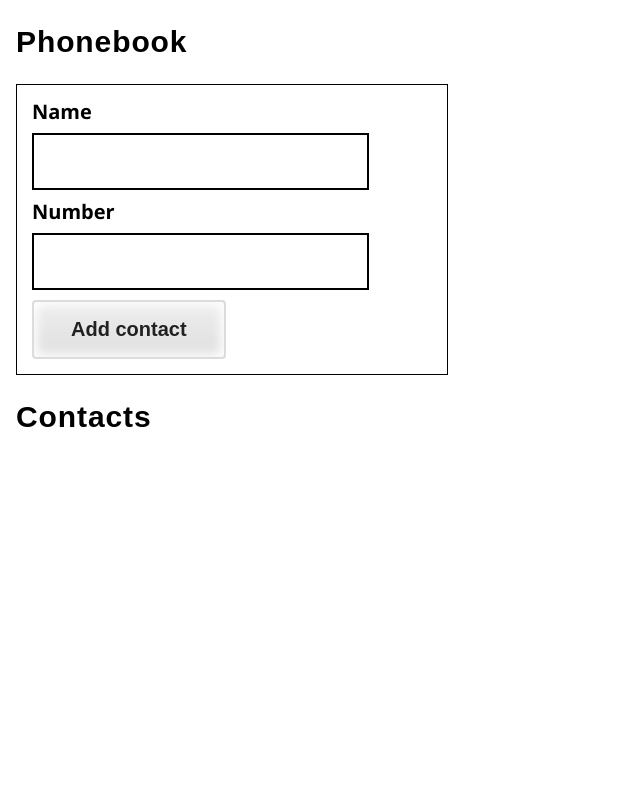
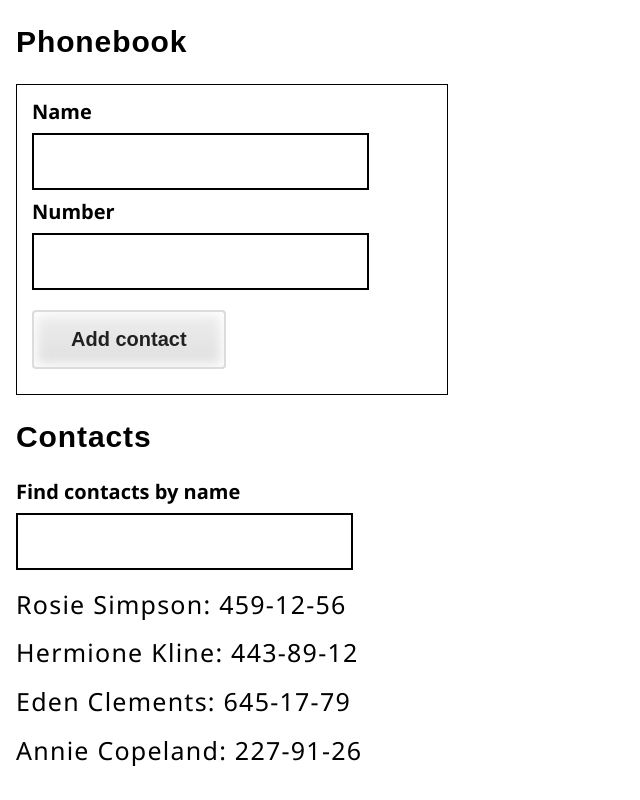
Before and after one commit to Illia-illia/goit-react-hw-03-phonebook, a React (Create React App) app: page / in a window 1280 px wide. Shown: the whole page, without its empty margins (0-640 px from the left). Built offline with nearby package versions, Linux system fonts and the light colour scheme.

Commit message:
add filter

```diff
--- a/src/components/App.jsx
+++ b/src/components/App.jsx
@@ -1,15 +1,23 @@
 import { Component } from 'react';
 import { nanoid } from 'nanoid';
-import { Formik, ErrorMessage } from 'formik';
+import { Formik } from 'formik';
 import * as yup from 'yup';
-import { Wrap, FormContact, Label, Input, Button } from './App.styled';
+import {
+  Wrap,
+  FormContact,
+  Label,
+  Input,
+  Button,
+  ErrorText,
+  FindInput,
+} from './App.styled';
 import { Section } from './Section/Section';
 import { ContactsList } from './ContactsList/ContactsList';
 
 const nameValidate =
   "^[a-zA-Zа-яА-Я]+(([' -][a-zA-Zа-яА-Я ])?[a-zA-Zа-яА-Я]*)*$";
 const phoneValidate = RegExp(
-  /^\(?([0-9]{3})\)?[-. ]?([0-9]{3})[-. ]?([0-9]{4})$/
+  /^((\\+[1-9]{1,4}[ \\-]*)|(\\([0-9]{1,3}\\)[ \\-]*)|([0-9]{1,4})[ \\-]*)*?[0-9]{1,4}?[ \\-]*[0-9]{1,9}?$/
 );
 
 const schema = yup.object().shape({
@@ -36,14 +44,31 @@ const initialValues = {
 
 export class App extends Component {
   state = {
-    contacts: [],
+    contacts: [
+      { id: 'id-1', name: 'Rosie Simpson', number: '459-12-56' },
+      { id: 'id-2', name: 'Hermione Kline', number: '443-89-12' },
+      { id: 'id-3', name: 'Eden Clements', number: '645-17-79' },
+      { id: 'id-4', name: 'Annie Copeland', number: '227-91-26' },
+    ],
     name: '',
+    filter: '',
   };
 
   addContact = name => {
     this.setState(prevState => ({
       contacts: [name, ...prevState.contacts],
     }));
+  };
+
+  filterContact = e => {
+    this.setState({ filter: e.currentTarget.value });
+  };
+
+  onFiltredContacts = () => {
+    const { contacts, filter } = this.state;
+    return contacts.filter(contact =>
+      contact.name.toLowerCase().includes(filter.toLowerCase())
+    );
   };
 
   render() {
@@ -64,19 +89,28 @@ export class App extends Component {
               <Label>
                 Name
                 <Input type="text" name="name"></Input>
-                <ErrorMessage component="div" name="name" />
+                <ErrorText component="div" name="name" />
               </Label>
               <Label>
                 Number
                 <Input type="tel" name="number"></Input>
-                <ErrorMessage component="div" name="number" />
+                <ErrorText component="div" name="number" />
               </Label>
               <Button type="submit">Add contact</Button>
             </FormContact>
           </Formik>
         </Section>
         <Section title={`Contacts`}>
-          <ContactsList contacts={this.state.contacts} />
+          <Label>
+            Find contacts by name
+            <FindInput
+              type="text"
+              name="filter"
+              value={this.filter}
+              onChange={this.filterContact}
+            />
+          </Label>
+          <ContactsList contacts={this.onFiltredContacts()} />
         </Section>
       </Wrap>
     );
--- a/src/components/App.styled.js
+++ b/src/components/App.styled.js
@@ -1,5 +1,5 @@
 import styled from 'styled-components';
-import { Form, Field } from 'formik';
+import { Form, Field, ErrorMessage } from 'formik';
 
 export const Wrap = styled.div`
   margin: 16px;
@@ -13,6 +13,10 @@ export const FormContact = styled(Form)`
   margin: 0;
 `;
 
+export const ErrorText = styled(ErrorMessage)`
+  color: tomato;
+`;
+
 export const Label = styled.label`
   font-family: 'Segoe UI', Tahoma, Geneva, Verdana, sans-serif;
   font-size: 20px;
@@ -21,6 +25,19 @@ export const Label = styled.label`
 `;
 
 export const Input = styled(Field)`
+  all: unset;
+  display: flex;
+  border: 2px solid black;
+  margin: 10px 0;
+  padding: 15px;
+  font-size: 20px;
+  &:focus-visible {
+    border-radius: 4px;
+    border: 3px solid lightblue;
+  }
+`;
+
+export const FindInput = styled.input`
   all: unset;
   display: flex;
   border: 2px solid black;
@@ -48,6 +65,7 @@ export const Button = styled.button`
   font-weight: bold;
   padding: 16px 37px;
   text-decoration: none;
+  margin: 10px 0;
 
   &:hover {
     background: linear-gradient(to bottom, #dfdfdf 5%, #ededed 100%);
--- a/src/components/ContactsList/ContactsList.js
+++ b/src/components/ContactsList/ContactsList.js
@@ -1,13 +1,15 @@
+import { List, Item } from './ContactsList.styled';
+
 export const ContactsList = ({ contacts }) => {
   return (
-    <ul>
+    <List>
       {contacts.map(({ id, name, number }) => {
         return (
-          <li key={id}>
+          <Item key={id}>
             {name}: {number}
-          </li>
+          </Item>
         );
       })}
-    </ul>
+    </List>
   );
 };
--- a/src/components/ContactsList/ContactsList.styled.js
+++ b/src/components/ContactsList/ContactsList.styled.js
@@ -0,0 +1,15 @@
+import styled from 'styled-components';
+
+export const List = styled.ul`
+  list-style-type: none;
+  margin: 0;
+  padding: 0;
+`;
+
+export const Item = styled.li`
+  font-family: 'Segoe UI', Tahoma, Geneva, Verdana, sans-serif;
+  font-size: 25px;
+  line-height: 1.15;
+  padding: 10px 0;
+  letter-spacing: 0.05em;
+`;
```
